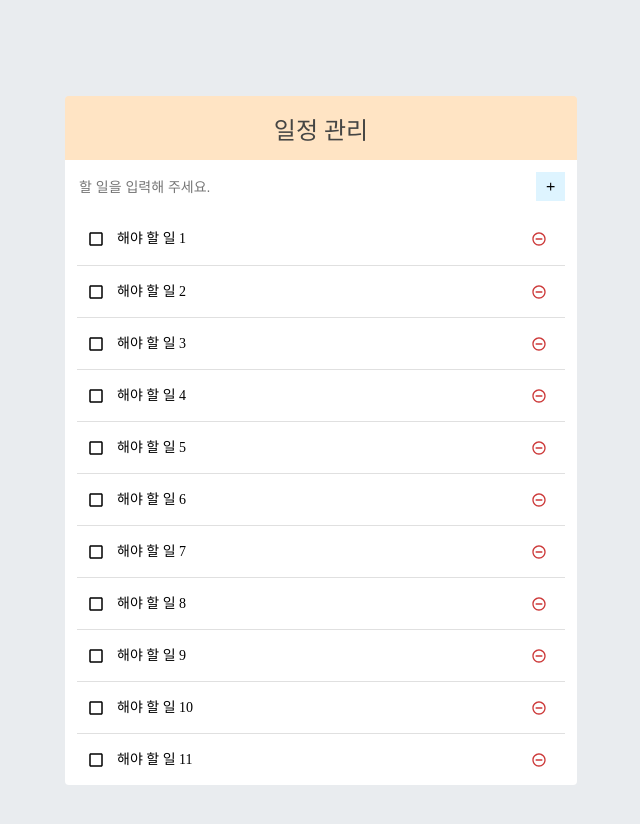
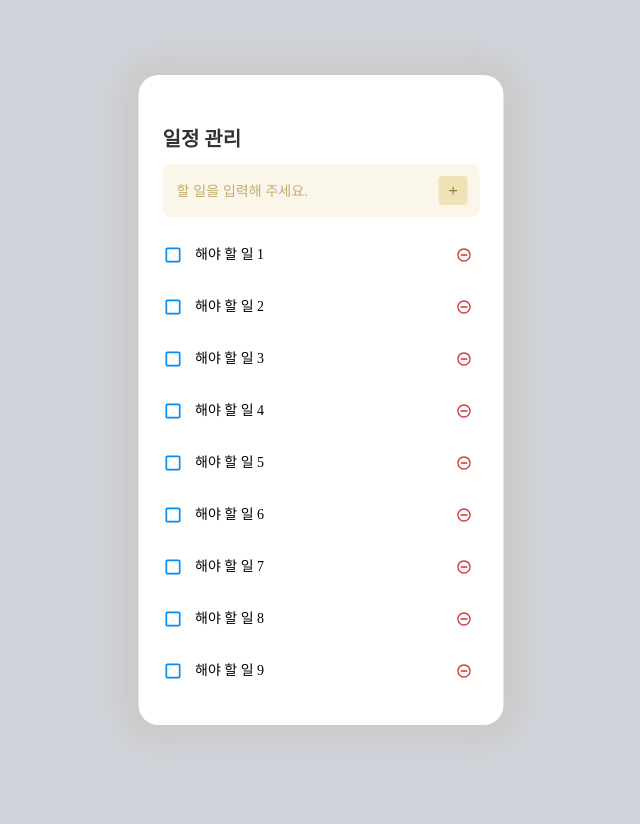
Before and after one commit to sooowan/todo-app, a React (Create React App) app: page / in a window 1280 px wide. Shown: the top 824 px of the page, without its empty margins (319-959 px from the left). After the commit the page ends 800 px from the top, so only its background shows below. Built offline with nearby package versions, Linux system fonts and the light colour scheme.

Commit message:
디자인 개선 및 수정

```diff
--- a/src/App.js
+++ b/src/App.js
@@ -1,27 +1,38 @@
-
 import './App.css';
 import './components/component-common.scss';
 import TodoTemplate from './components/TodoTemplate';
 import TodoInsert from './components/TodoInsert';
 import TodoList from './components/TodoList';
-import {useState, useRef, useCallback} from 'react'
+import { useState, useRef, useCallback } from 'react';
 
 function App() {
-  const [todos, setTodos] = useState(createBulkTodos)
+  const [todos, setTodos] = useState(createBulkTodos);
 
   let nextId = useRef(2501);
 
-  const addList = useCallback((text)=>{
+  const addList = useCallback(
+    (text) => {
       setTodos([
         ...todos,
-      { id: nextId.current++, text:text, checked:false}
+        { id: nextId.current++, text: text, checked: false },
       ]);
-  }, [todos])
+    },
+    [todos],
+  );
 
-  function handleRemove(id){
+  const onToggle = useCallback(
+    (id) => {
       setTodos(
-      todos.filter(todo=>todo.id!==id)
-    )
+        todos.map((todo) =>
+          todo.id === id ? { ...todo, checked: !todo.checked } : todo,
+        ),
+      );
+    },
+    [todos],
+  );
+
+  function handleRemove(id) {
+    setTodos(todos.filter((todo) => todo.id !== id));
   }
   // const removeList = useCallback((id)=>{
   //   setTodos(
@@ -29,22 +40,22 @@ function App() {
   //   )
   // }, [todos])
 
-  function createBulkTodos(){
+  function createBulkTodos() {
     const arr = [];
-    for(let i=1;i<=25;i++){
+    for (let i = 1; i <= 15; i++) {
       arr.push({
-        id:i,
+        id: i,
         text: `해야 할 일 ${i}`,
-        checked: false
-      })
+        checked: false,
+      });
     }
     return arr;
   }
 
   return (
     <TodoTemplate>
-        <TodoInsert onInsert={addList}/>
-        <TodoList todo={todos}  onRemove={handleRemove}/>
+      <TodoInsert onInsert={addList} />
+      <TodoList todo={todos} onRemove={handleRemove} onToggle={onToggle} />
     </TodoTemplate>
   );
 }
--- a/src/components/TodoInsert.js
+++ b/src/components/TodoInsert.js
@@ -1,21 +1,32 @@
-import { useState,useCallback } from 'react'
-import { MdAdd } from 'react-icons/md'
+import { useState, useCallback } from 'react';
+import { MdAdd } from 'react-icons/md';
 
-export default function TodoInsert({onInsert}){
+export default function TodoInsert({ onInsert }) {
   const [input, setInput] = useState('');
 
-    const onSubmint = useCallback((e)=>{
+  const onSubmint = useCallback(
+    (e) => {
       onInsert(input);
       setInput('');
       e.preventDefault();
-    },[onInsert, input])
+    },
+    [onInsert, input],
+  );
 
   return (
-        <form  className='TodoInsert' onSubmit={onSubmint}>
-            <input className='ui-input' placeholder='할 일을 입력해 주세요.' value={input} onChange={(e)=>setInput(e.target.value)}/>
-            <button type='submit' className='btn btn-default'>
-                <MdAdd/>
+    <form className="TodoInsert" onSubmit={onSubmint}>
+      <input
+        type="text"
+        className="ui-input"
+        placeholder="할 일을 입력해 주세요."
+        value={input}
+        onChange={(e) => setInput(e.target.value)}
+        id="todo"
+        name="todo"
+      />
+      <button type="submit" className="btn btn-default">
+        <MdAdd />
       </button>
     </form>
-    )
+  );
 }
--- a/src/components/TodoList.js
+++ b/src/components/TodoList.js
@@ -2,27 +2,34 @@ import { useCallback } from 'react';
 import TodoListItem from './TodoListItem';
 import { List } from 'react-virtualized';
 
-export default function TodoList({ todo, onRemove }) {
+export default function TodoList({ todo, onRemove, onToggle }) {
   const rowRenderer = useCallback(
     ({ index, key, style }) => {
       const td = todo[index]; //index는 필수로 index로, idx같은걸로는 안됨
       return (
-        <TodoListItem todo={td} key={key} onRemove={onRemove} style={style} />
+        <TodoListItem
+          todo={td}
+          key={key}
+          onRemove={onRemove}
+          style={style}
+          onToggle={onToggle}
+        />
       );
     },
-    [onRemove, todo],
+    [onRemove, todo, onToggle],
   );
 
   return (
-    <List
-        className="TodoList"
+    <div style={{ overflow: 'auto' }}>
+      <List
         width={488}
-        height={560}
+        height={520}
         rowCount={todo.length}
         rowHeight={52}
         rowRenderer={rowRenderer}
         list={todo}
-        style={{ outline: 'none' }}
-    />
+        style={{ outline: 'none', width: '100%' }}
+      />
+    </div>
   );
 }
--- a/src/components/TodoListItem.js
+++ b/src/components/TodoListItem.js
@@ -1,24 +1,28 @@
-import { useState } from 'react'
-import { MdCheckBox, MdCheckBoxOutlineBlank,MdRemoveCircleOutline } from 'react-icons/md'
+import {
+  MdCheckBox,
+  MdCheckBoxOutlineBlank,
+  MdRemoveCircleOutline,
+} from 'react-icons/md';
 
-export default function TodoListItem({todo, onRemove, style}){
-    const [done, setDone] = useState(todo.checked);
-
-    function handleToggle(){
-        done?setDone(false):setDone(true);
-    }
-
-    return (
-        <div className='TodoListItem-virtualized' style={style}>
-            <div className='TodoListItem'>
-                <div className={'ui-check'+ (done? " checked" : "")} onClick={handleToggle}>
-                    {done ? <MdCheckBox/>:<MdCheckBoxOutlineBlank/>}
-                    <div className='text'>{todo.text}</div>
-                </div>
-                <button type='button' className='btn btn-remove' onClick={()=>onRemove(todo.id)}>
-                    <MdRemoveCircleOutline/>
-                </button>
-            </div>
+export default function TodoListItem({ todo, onRemove, style, onToggle }) {
+  return (
+    <div className="TodoListItem-virtualized" style={style}>
+      <div className="TodoListItem">
+        <div
+          className={'ui-check' + (todo.checked ? ' checked' : '')}
+          onClick={() => onToggle(todo.id)}
+        >
+          {todo.checked ? <MdCheckBox /> : <MdCheckBoxOutlineBlank />}
+          <span className="text">{todo.text}</span>
         </div>
-    )
+        <button
+          type="button"
+          className="btn btn-remove"
+          onClick={() => onRemove(todo.id)}
+        >
+          <MdRemoveCircleOutline />
+        </button>
+      </div>
+    </div>
+  );
 }
--- a/src/components/component-common.scss
+++ b/src/components/component-common.scss
@@ -1,30 +1,33 @@
-
 .TodoTemplate {
-    width: 512px;
-    margin: 6rem auto;
-    border-radius: 4px;
+  width: calc(100% - 48px);
+  max-width: 365px;
+  margin: 0 auto;
+  height: calc(100vh - 64px);
+  max-height: 650px;
+  border-radius: 20px;
   overflow: hidden;
+  box-shadow: #cbcbcb 0px 0px 20px 20px;
+  background-color: #fff;
+  position: absolute;
+  top: 50%;
+  left: 50%;
+  transform: translate(-50%, -50%);
+  padding: 24px;
+  box-sizing: border-box;
 
   .app-title {
-        background-color: bisque;
-        color: #454544;
-        height: 64px;
-        font-size: 24px;
-        display: flex;
-        align-items: center;
-        justify-content: center;
+    padding-top: 24px;
+    color: #333;
+    font-size: 20px;
+    text-align: left;
+    font-weight: 700;
   }
 
   .content {
     position: relative;
-        padding: 12px;
-        background-color: #fff;
-    }
-}
-
-.TodoListItem-virtualized {
-    &+& {
-        border-top: 1px solid #e0e0e0;
+    display: flex;
+    flex-direction: column;
+    height: calc(100% - 48px);
   }
 }
 
@@ -32,22 +35,26 @@
   display: flex;
   justify-content: space-between;
   align-items: center;
-    padding: 10px;
+  padding: 10px 0;
 
   .text {
     font-size: 14px;
     line-height: 20px;
     flex: 1;
+    text-overflow: ellipsis;
+    white-space: nowrap;
   }
 
   .ui-check {
     flex: 1;
-        svg{
-            font-size: 18px;
+    overflow: hidden;
+    svg {
+      font-size: 20px;
+      color: #028cf5;
     }
     &.checked {
       svg {
-                color: #22b8cf;
+        color: #04bc71;
       }
       .text {
         color: #a8a8a8;
@@ -57,18 +64,26 @@
   }
 }
 
-
 .TodoInsert {
   display: flex;
   justify-content: space-between;
   align-items: center;
   gap: 8px;
   margin-bottom: 12px;
+  background-color: #faf6ea;
+  padding: 12px;
+  border-radius: 8px;
+  margin-top: 12px;
+
   .ui-input {
+    background-color: #faf6ea;
+
     flex: 1;
+    &::placeholder {
+      color: #c2ad6e;
     }
   }
-
+}
 
 .btn {
   border: none;
@@ -78,11 +93,12 @@
   align-items: center;
   padding: 8px;
   cursor: pointer;
+  border-radius: 4px;
   justify-content: center;
   &-default {
-        background-color: #11aff923;
-        &:hover {
-            background-color: #11aff954;
+    background-color: #f0e2b7;
+    svg {
+      color: #927930;
     }
   }
   &-remove {
--- a/src/index.css
+++ b/src/index.css
@@ -1,7 +1,7 @@
 body {
   margin: 0;
   padding: 0;
-  background: #e9ecef;
+  background: #d0d3d9;
 }
 
 code {
```
Also changed, not shown: 2 other files (tests, documents, lock files or other folders). Lines whose indentation alone changed are shown as unchanged.
